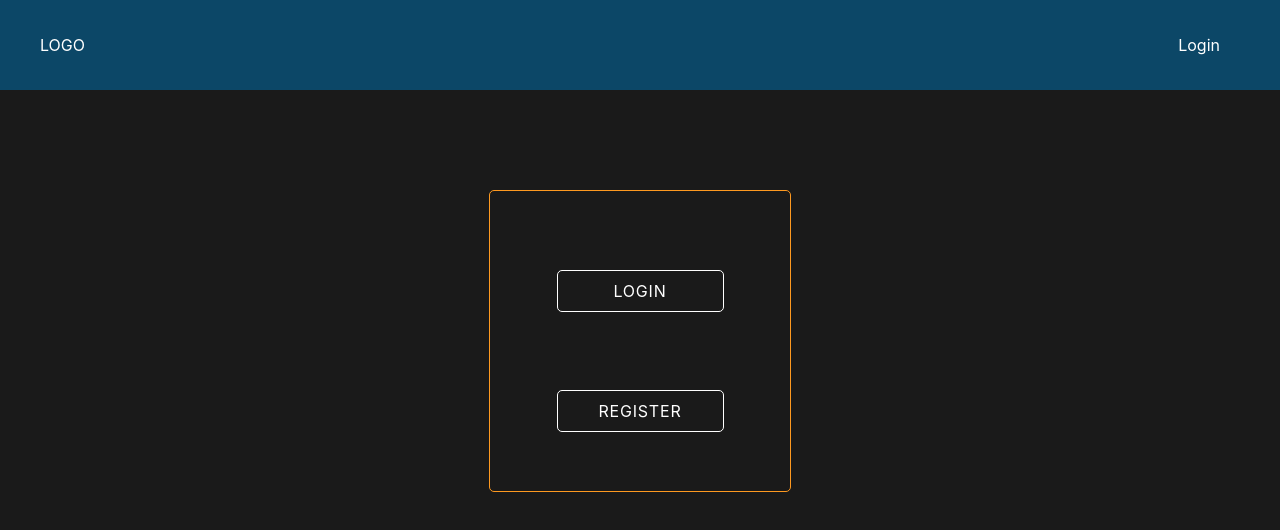
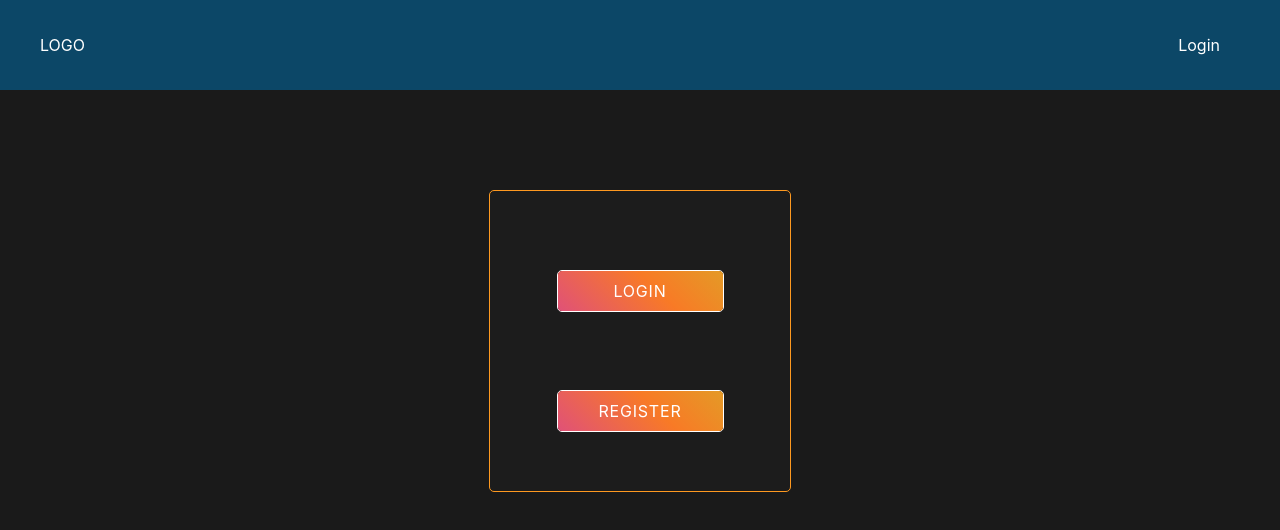
Before and after one commit to JohnBorges52/TypeWhat, a React (Create React App) app in the folder guesswhat-front/: page / in a window 1280 px wide. Shown: the top 530 px of the page. Built offline with nearby package versions, Linux system fonts and the light colour scheme.

Commit message:
finish btn animation

```diff
--- a/guesswhat-front/src/styles/mainpage.scss
+++ b/guesswhat-front/src/styles/mainpage.scss
@@ -8,6 +8,7 @@
   justify-content: space-evenly;
   flex-direction: column;
   align-items: center;
+  background-color: rgba(51, 51, 51, 0.1);
 
 }
 
@@ -17,7 +18,6 @@
   border-radius: 5px;
   border: 1px solid transparent;
   color: white;
-  background-color: #FA7921;
   display: flex;
   align-items: center;
   justify-content: center;
@@ -27,6 +27,7 @@
 
 }
 
+
 .register-container input:nth-child(6){
   margin-bottom: 30px;
 
--- a/guesswhat-front/src/styles/register.scss
+++ b/guesswhat-front/src/styles/register.scss
@@ -101,33 +101,36 @@
   transition: 0.35s ;
   font-size: 1em;
   letter-spacing: 0.05em;
-  position:relative;
+  position: relative;
+  overflow: hidden;
+  border: 1.5px solid  white;
+  box-shadow: 0 0 0 0 rgba(218, 135, 10, 0.5), 0 0 0 0 rgba(202, 20, 20, 0.5);
+  transition: transform 0.3s ease, box-shadow 0.3s ease;
   z-index: 1;
-  background-color: transparent;
-  border: 1.5px solid  white;
 
 
 }
 
-.btn-link::before{
+.btn-link::after{
   content: "";
+  width: 250px;
+  height: 250px;
   position: absolute;
-  top:0 ;
-  left: 0;
-  bottom: 0;
-  right: 0;
+  top: -100px;
+  left: -20px;
+  background-image: linear-gradient(225deg, #bdd827 0%, #f87a26 50%, #c625d0 100% );
   z-index: -1;
-  background-color: #FA7921;
-  border-radius: 3.5px;
-  transform: scaleX(0);
-  transition: transform 300ms ease-in-out;
-  transform-origin: left;
+  transition: transform 0.5s ease;
+
 
 }
 
-.btn-link:hover::before {
-  transform: scaleX(1);
-  box-shadow: 0 0 10px white;
-
+.btn-link:hover{
+  transform: translate(0, -5px);
+  box-shadow: 5px -5px 25px 0 rgba(202, 20, 20, 0.5), -5px 5px 25px 0 rgba(218, 59, 10, 0.5);
 
 }
+
+.btn-link:hover::after{
+  transform: rotate(220deg);
+}
```
